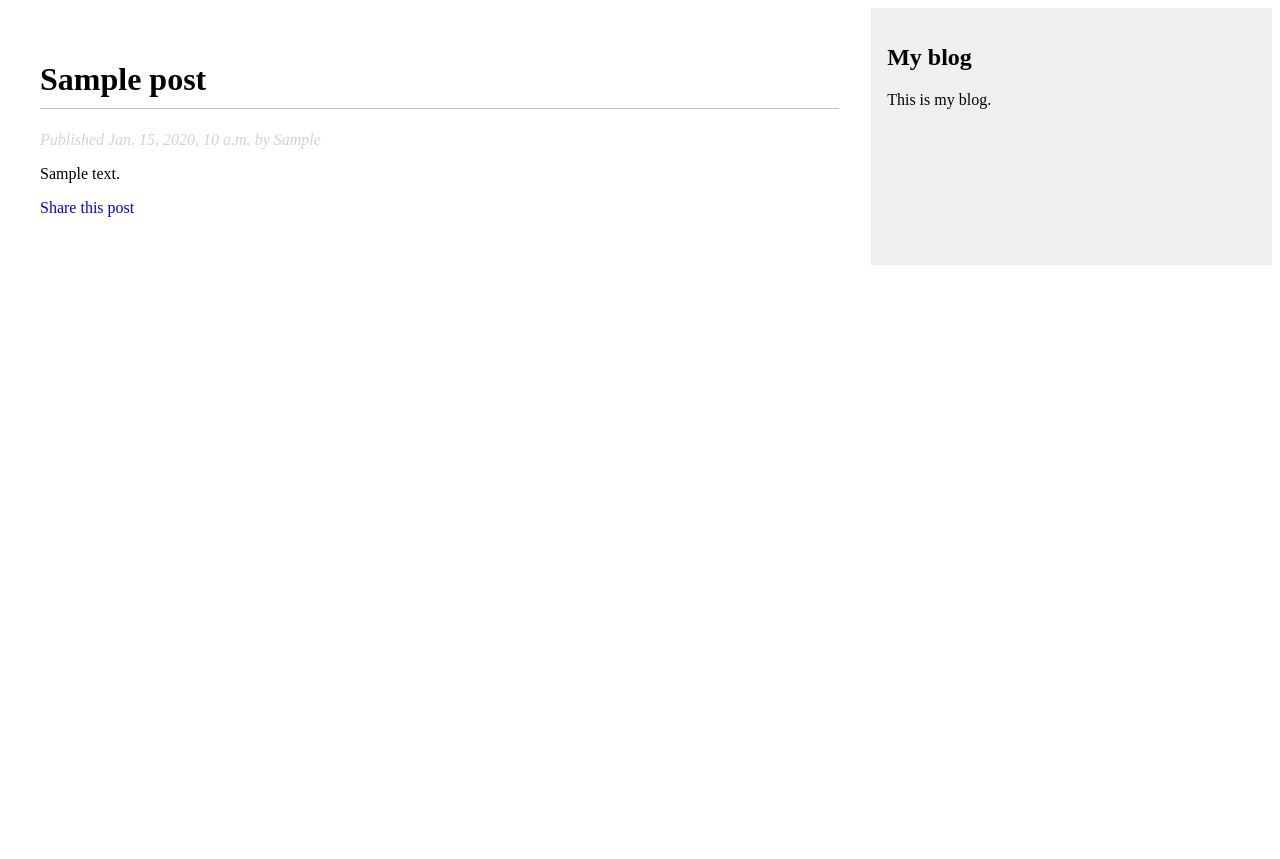
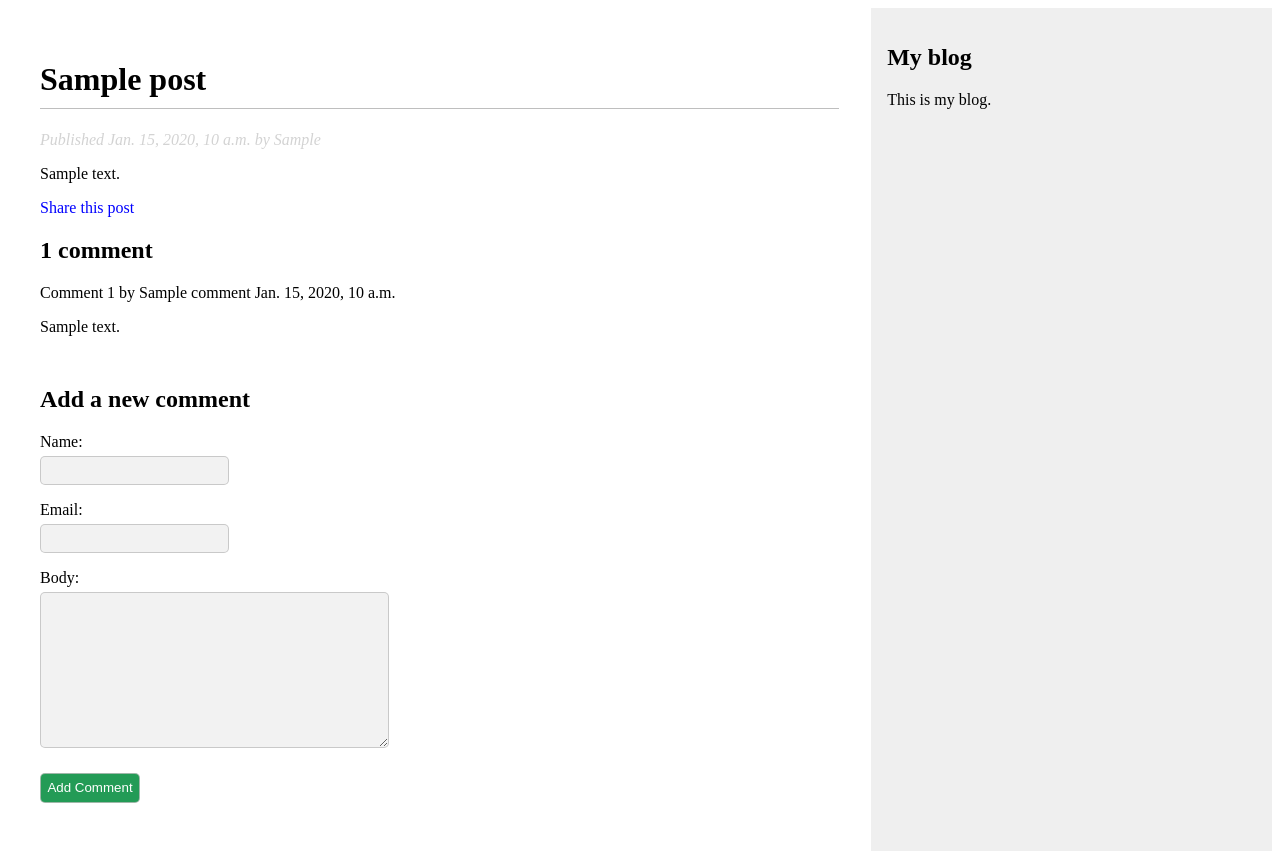
Before and after one commit to Qausim/django-blog, a Django app: a page that uses mysite/blog/templates/blog/post/detail.html in a window 1280 px wide. Before the commit the page ends 265 px from the top, so only its background shows below. Run offline with Django 3.2, Linux system fonts and the light colour scheme; tables that the repository leaves empty hold one stand-in row (values such as "Sample post").

Commit message:
added comment section to post detail page

```diff
--- a/mysite/blog/templates/blog/post/detail.html
+++ b/mysite/blog/templates/blog/post/detail.html
@@ -14,4 +14,36 @@
             Share this post
         </a>
     </p>
+
+
+    {% with comments.count as total_comments %}
+        <h2>
+            {{ total_comments }} comment{{ total_comments|pluralize }}
+        </h2>
+    {% endwith %}
+
+        {% for comment in comments %}
+            <div class="comment">
+                <p class="info">
+                    Comment {{ forloop.counter }} by {{ comment.name }}
+                    {{ comment.created }}
+                </p>
+                {{ comment.body|linebreaks }}
+            </div>
+            {% empty %}
+                <p>No comments yet.</p>
+        {% endfor %}
+
+        {% if new_comment %}
+            <h2 class="success-msg">Your comment has been saved</h2>
+        {% else %}
+            <h2>Add a new comment</h2>
+            <form method="post">
+                {{ comment_form.as_p }}
+                {% csrf_token %}
+                <p><input type="submit" value="Add Comment"></p>
+            </form>
+        {% endif %}
+
+
 {% endblock content %}
--- a/mysite/blog/views.py
+++ b/mysite/blog/views.py
@@ -3,8 +3,8 @@ from django.core.paginator import EmptyPage, PageNotAnInteger, Paginator
 from django.shortcuts import get_object_or_404, render
 from django.views.generic import ListView
 
-from .forms import EmailPostForm
-from .models import Post
+from .forms import EmailPostForm, CommentForm
+from .models import Post, Comment
 
 
 # Create your views here.
@@ -22,12 +22,33 @@ def post_detail(request, year, month, day, post):
     '''
         fetches a particular post and renders it to user
     '''
+    new_comment = None
     post = get_object_or_404(Post, slug=post,
     status='published', publish__year=year,
     publish__month=month, publish__day=day)
 
+    # comments list
+    comments = post.comments.filter(active=True)
+
+    if request.method == 'POST':
+        # get comment
+        comment_form = CommentForm(request.POST)
+
+        if comment_form.is_valid():
+            # create comment but save not yet
+            new_comment = comment_form.save(commit=False)
+            # assign comment's post object
+            new_comment.post = post
+            # save comment
+            new_comment.save()
+    else:
+        comment_form = CommentForm()
+
     return render(request, 'blog/post/detail.html', {
-        'post': post
+        'post': post,
+        'comments': comments,
+        'comment_form': comment_form,
+        'new_comment': new_comment
     })
 
 
```
